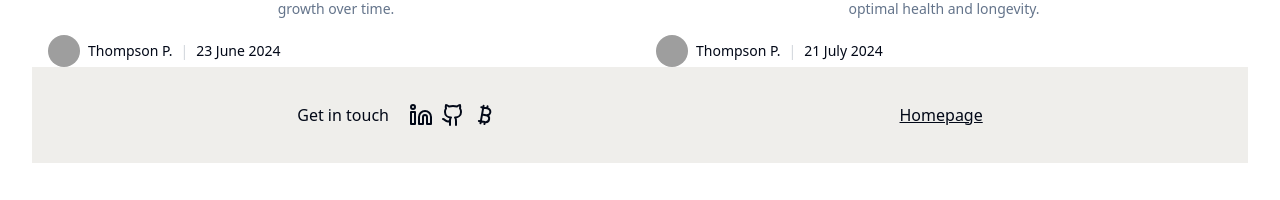
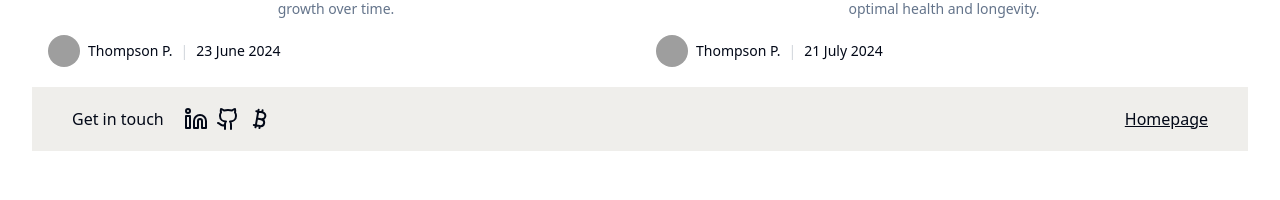
Before and after one commit to earthfm1670/earth_of_blog, a React (Vite) app: page / in a window 1280 px wide. Shown: the part 2579-2779 px from the top of the page. Built offline with nearby package versions, Linux system fonts and the light colour scheme; grey boxes are pictures that could not be loaded.

Commit message:
fix: adjust footer responsive design for desktop

```diff
--- a/src/Components/WebSection.jsx
+++ b/src/Components/WebSection.jsx
@@ -64,8 +64,8 @@ export function HeroSection() {
 export function Footer() {
   return (
     <>
-      <footer className="bg-[#EFEEEB] my-5 py-5 px-16 sm:flex sm:justify-around sm:items-center sm:my-0 sm:h-24">
-        <div className="flex justify-between sm:gap-5 py-3">
+      <footer className="bg-[#EFEEEB] my-5 py-5 sm:flex sm:justify-between sm:items-center sm:my-5 sm:h-16 sm:px-10">
+        <div className="flex justify-center gap-5 py-3 sm:gap-5">
           <div>Get in touch</div>
           <div className="flex gap-2">
             <Linkedin />
```
